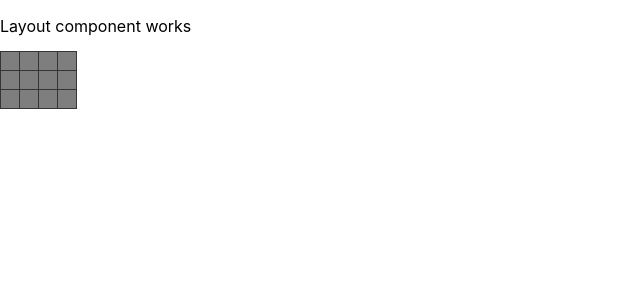
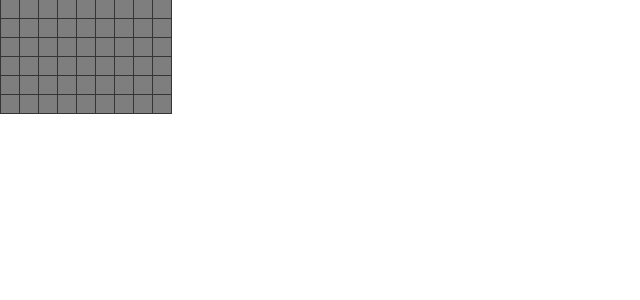
Before and after one commit to ln56b/ln56b-react-minesweeper, a React (Create React App) app: page / in a window 1280 px wide. Shown: the top 300 px of the page, without its empty margins (0-640 px from the left). Built offline with nearby package versions, Linux system fonts and the light colour scheme.

Commit message:
mines prop owned by Layout

```diff
--- a/src/components/Layout.jsx
+++ b/src/components/Layout.jsx
@@ -1,11 +1,25 @@
 import React from "react"
 import Table from "./Table"
 
+const height = 6
+const width = 9
+const testMineNumber = 10
+
 function Layout() {
+	const baseArray = Array(width).fill(Array(height).fill(false))
+  const testMines = JSON.parse(JSON.stringify(baseArray))
+  testMines[0][0] = true
+	const [mineNumber, setMineNumber] = React.useState(testMineNumber)
+	const [mines, setMines] = React.useState(testMines)
+
 	return (
 		<div>
-			<p>Layout component works</p>
-			<Table width={4} height={3}/>
+			<Table
+				width={width}
+				height={height}
+				mineNumber={mineNumber}
+				mines={mines}
+			/>
 		</div>
 	)
 }
--- a/src/components/Table.jsx
+++ b/src/components/Table.jsx
@@ -1,35 +1,45 @@
 import './Table.css'
-import React from "react"
-import Square from "./Square"
+import React from 'react'
+import Square from './Square'
 
-function Table({ height, width }) {
-  const baseArray = Array(width).fill(Array(height).fill(false))
-  const testMines = JSON.parse(JSON.stringify(baseArray))
-  testMines[0][0] = true
-  const [openFields, setOpenFields] = React.useState(baseArray)
-  const [mines, setMines] = React.useState(testMines)
+function Table({ height, width, mineNumber, mines }) {
+  const baseFieldArray = Array(width).fill(Array(height).fill(false))
+  const baseValueArray = Array(width).fill(Array(height).fill(0))
+
+  const [openFields, setOpenFields] = React.useState(baseFieldArray)
+  const [fieldValues, setFieldValues] = React.useState(baseValueArray)
+
+  React.useEffect(() => {
+    setOpenFields(baseFieldArray)
+    setFieldValues(generateNewFieldValues(mines))
+  }, [mines])
+
+  function generateNewFieldValues(newMines) {
+    // TODO: calculate all the values based on the new location of the mines
+    return baseValueArray
+  }
 
   function openField(x,y) {
     if (openFields[x][y]) {
-      return;
+      return
     }
-    const newOpenFields = JSON.parse(JSON.stringify(openFields));
-    newOpenFields[x][y] = true;
-    setOpenFields(newOpenFields);
+    const newOpenFields = JSON.parse(JSON.stringify(openFields))
+    newOpenFields[x][y] = true
+    setOpenFields(newOpenFields)
   }
 
 	return (
 		<div className="table">
 			{
-        openFields.map((column, x) => (
+        baseFieldArray.map((column, x) => (
           <div className="table-column" key={x}>
             {
-              column.map((isFieldOpen, y) => (
+              column.map((field, y) => (
                 <Square
                   key={`${x.toString()},${y.toString()}`}
-                  value={`${x.toString()},${y.toString()}`}
+                  value={fieldValues[x][y]}
                   isMine={mines[x][y]}
-                  isOpen={isFieldOpen}
+                  isOpen={openFields[x][y]}
                   setIsOpen={() => openField(x, y)}
                 />
               ))
```
